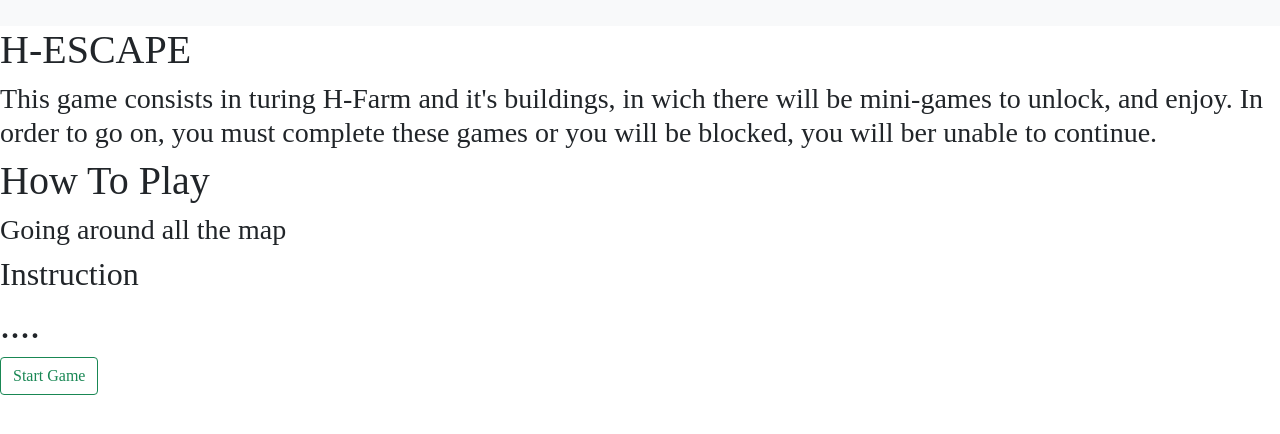
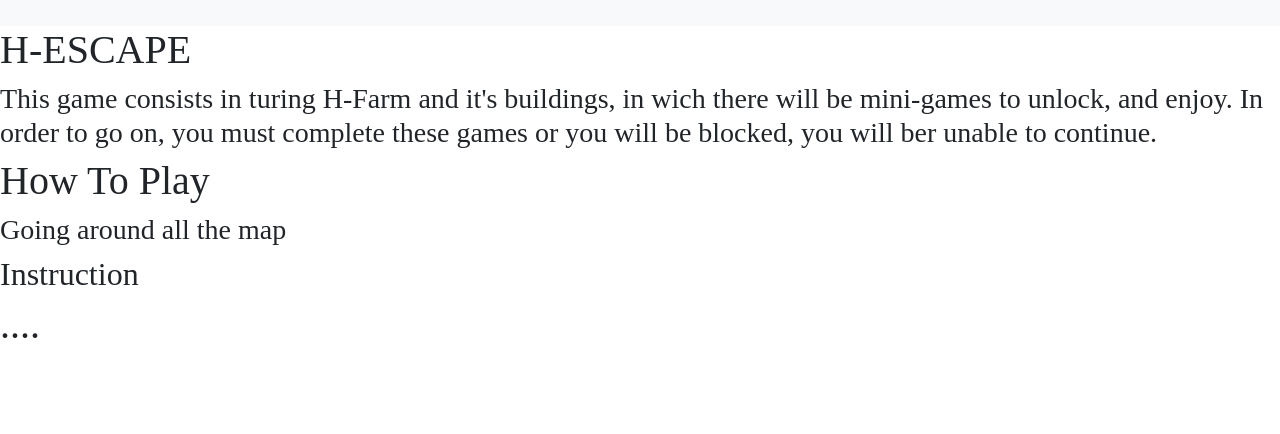
Before and after one commit to lollothepro34/H-Escape, a plain HTML site: page index.html in a window 1280 px wide. Drawn offline with nearby package versions, Linux system fonts and the light colour scheme.

Commit message:
Update index.html

```diff
--- a/index.html
+++ b/index.html
@@ -33,5 +33,3 @@
      <h2>Instruction</h2>
 
      <h1>....</h1>
-
-     <a href="MEMORY.html" class="btn btn-outline-success">Start Game</a>
```
